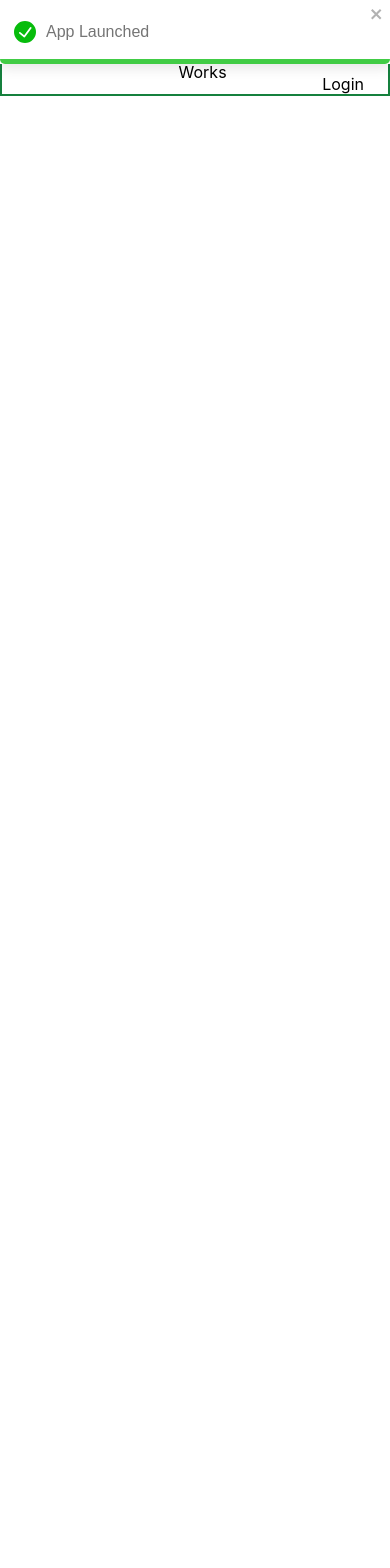
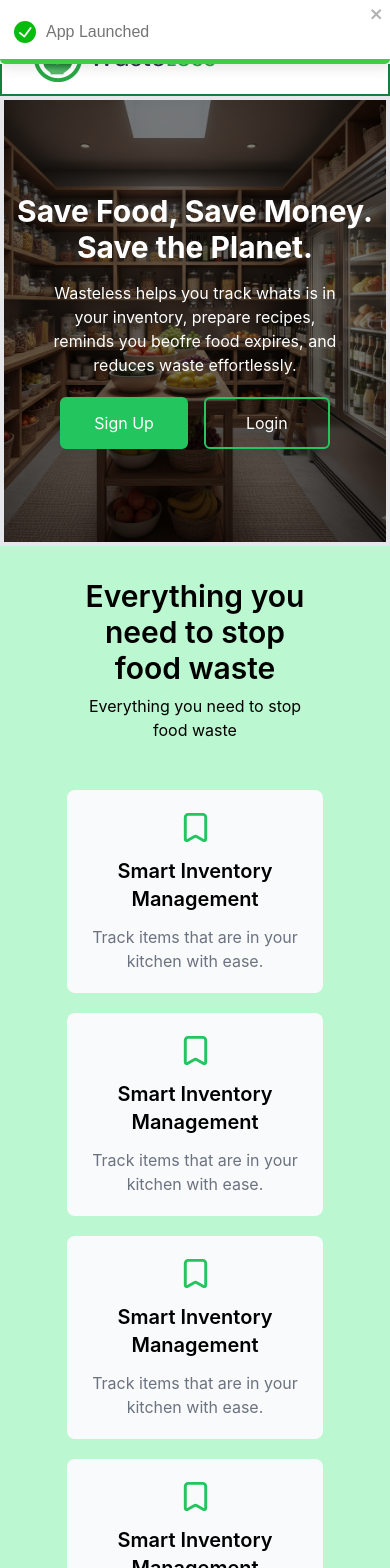
Before and after one commit to Favoritetechgirl/WastelessApp-FE, a React (Create React App) app in the folder wasteless-app/: page / in a window 390 px wide. Shown: the top 1568 px of the page. Before the commit the page ends 844 px from the top, so only its background shows below. Built offline with nearby package versions, Linux system fonts and the light colour scheme.

Commit message:
long night

```diff
--- a/wasteless-app/src/assets/images/images.js
+++ b/wasteless-app/src/assets/images/images.js
@@ -4,6 +4,7 @@ import onboard_4 from './onboard_4.png'
 import bin from './bin.png'
 import Logo from './Logo.png'
 import dp from './korty.png'
+import herobg from './herobg.png'
 
 
 const image_assets = {
@@ -12,7 +13,8 @@ const image_assets = {
   onboard_4,
   bin,
   Logo,
-  dp
+  dp,
+  herobg
 }
 
 export default image_assets
--- /dev/null
+++ b/wasteless-app/src/css/landing-page.css
@@ -0,0 +1,21 @@
+.hero {
+  position: relative;
+  background: url(../assets/images/herobg.png);
+  background-position: center;
+  background-size: cover;
+}
+
+.hero::before {
+  position: absolute;
+  content: '';
+  inset: 0;
+  height: 100%;
+  width: 100%;
+  background-color: rgba(0, 0, 0, 0.5);
+  z-index: 1;
+}
+
+.hero * {
+  z-index: 2;
+  position: relative;
+}
--- a/wasteless-app/src/pages/LandingPage.jsx
+++ b/wasteless-app/src/pages/LandingPage.jsx
@@ -1,25 +1,152 @@
-import React from 'react'
+import React, { useState } from 'react'
 import image_assets from '../assets/images/images'
+import { Bookmark, Menu, X } from 'lucide-react'
+import { Boxes, Utensils, AlarmClock, BarChart3 } from "lucide-react";
+import { Camera, Soup, AlertTriangle, ChefHat } from "lucide-react";
+
+
+import '../css/landing-page.css'
 
 const LandingPage = () => {
+
+  const [activeNav, setActiveNav] = useState(false)
+
+
+  const featuresData = [
+    {
+      icon: Boxes,
+      title: "Smart Inventory Management",
+      desc: "Track items that are in your kitchen with ease."
+    },
+    {
+      icon: Utensils,
+      title: "Recipe Suggestions",
+      desc: "Cook with what you already have."
+    },
+    {
+      icon: AlarmClock,
+      title: "Expiry Reminders",
+      desc: "Get alerts before food goes bad."
+    },
+    {
+      icon: BarChart3,
+      title: "Insights Dashboard",
+      desc: "See your impact on food waste."
+    }
+  ];
+
+
+  const howItWorksData = [
+    {
+      icon: Camera,
+      title: "Snap Item"
+    },
+    {
+      icon: Soup,
+      title: "Get Recipe Suggestion"
+    },
+    {
+      icon: AlertTriangle,
+      title: "Get expiry alerts"
+    },
+    {
+      icon: ChefHat,
+      title: "Cook & Save"
+    }
+  ];
+
+
+
   return (
-    <div>
-      <div className='nav h-24 border-2 border-green-700 flex justify-between items-center'>
+    <div className='max-w-[1400px] mx-auto bg-green-200'>
+      {/* NAVBAR */}
+      <div className='font-semibold bg-white'>
+        <div className='nav h-24 border-2 border-green-700 flex justify-between items-center p-3'>
           <div>
             <img src={image_assets.Logo} alt="" />
           </div>
 
-        <div className='flex items-center gap-5'>
+          <div className='hidden lg:flex items-center gap-5'>
             <a href="">Features</a>
             <a href="">How It Works</a>
             <a href="">Impact</a>
           </div>
 
-        <div>
-          <button className='bg-green-500 text-white p-3 px-6'>Sign Up</button>
-          <button className='p-3 px-6'>Login</button>
+          <div className='hidden lg:flex gap-4'>
+            <button className='bg-green-500 text-white p-3 px-8 border-2 border-green-500 rounded-md'>Sign Up</button>
+            <button className='p-3 px-10 border-2 border-green-500 rounded-md f'>Login</button>
+          </div>
+
+          <div className='lg:hidden'>
+            <button onClick={() => setActiveNav((prev) => !prev)}>
+              {
+                activeNav ? <X /> : <Menu />
+              }
+            </button>
           </div>
         </div>
+
+        {/* SIDEBAR */}
+        {
+          activeNav ? (
+            <>
+              <div className='p-4 border-4 w-fit min-w-72 text-right fixed top-24 right-0'>
+                <a href="" className='border-b-4 border-b-gray-300 block mb-4 py-2'>Features</a>
+                <a href="" className='border-b-4 border-b-gray-300 block mb-4 py-2'>How it works</a>
+                <a href="" className='border-b-4 border-b-gray-300 block py-2'>Impact</a>
+              </div>
+            </>
+          ) : ''
+        }
+
+      </div>
+
+
+
+      {/* HERO SECTION */}
+
+      <div className='hero h-[450px] border-4 text-white flex items-center justify-center'>
+        <div>
+          <p className='text-center text-3xl font-bold mb-4'>Save Food, Save Money. <br />Save the Planet.</p>
+
+          <p className='text-center w-9/12 mx-auto mb-5'>Wasteless helps you track whats is in your inventory, prepare recipes, reminds you beofre food expires, and reduces waste effortlessly.</p>
+
+          <div className='flex gap-4 text-white justify-center'>
+            <button className='bg-green-500 text-white p-3 px-8 border-2 border-green-500 rounded-md'>Sign Up</button>
+            <button className='p-3 px-10 border-2 border-green-500 rounded-md f'>Login</button>
+          </div>
+        </div>
+      </div>
+
+
+
+      <div className='p-8'>
+        <p className='text-3xl font-semibold w-9/12 mx-auto mb-2 text-center'>Everything you need to stop food waste</p>
+        <p className='block text-center mx-auto mb-12 w-9/12'>Everything you need to stop food waste</p>
+
+
+        <div className='grid grid-cols-1 md:grid-cols-2 lg:grid-cols-4 grid-cols-[repeat(auto-fit, minmax(200px, 1fr))] gap-5 text-center mx-auto'>
+
+          {
+            featuresData.map((feature, id) => (
+              <>
+                <div key={id} className='text-center bg-gray-50 p-5 rounded-lg max-w-64 mx-auto'>
+                  <Bookmark size={35} className='mb-3 mx-auto text-green-500' />
+                  <p className='text-center mb-3 text-xl font-semibold'>Smart Inventory Management</p>
+                  <p className='text-gray-500'>Track items that are in your kitchen with ease.</p>
+                </div>
+              </>
+            ))
+          }
+
+
+
+
+
+        </div>
+
+      </div>
+
 
     </div>
   )
```
Also changed, not shown: wasteless-app/src/assets/images/herobg.png (added). Lines whose indentation alone changed are shown as unchanged.
